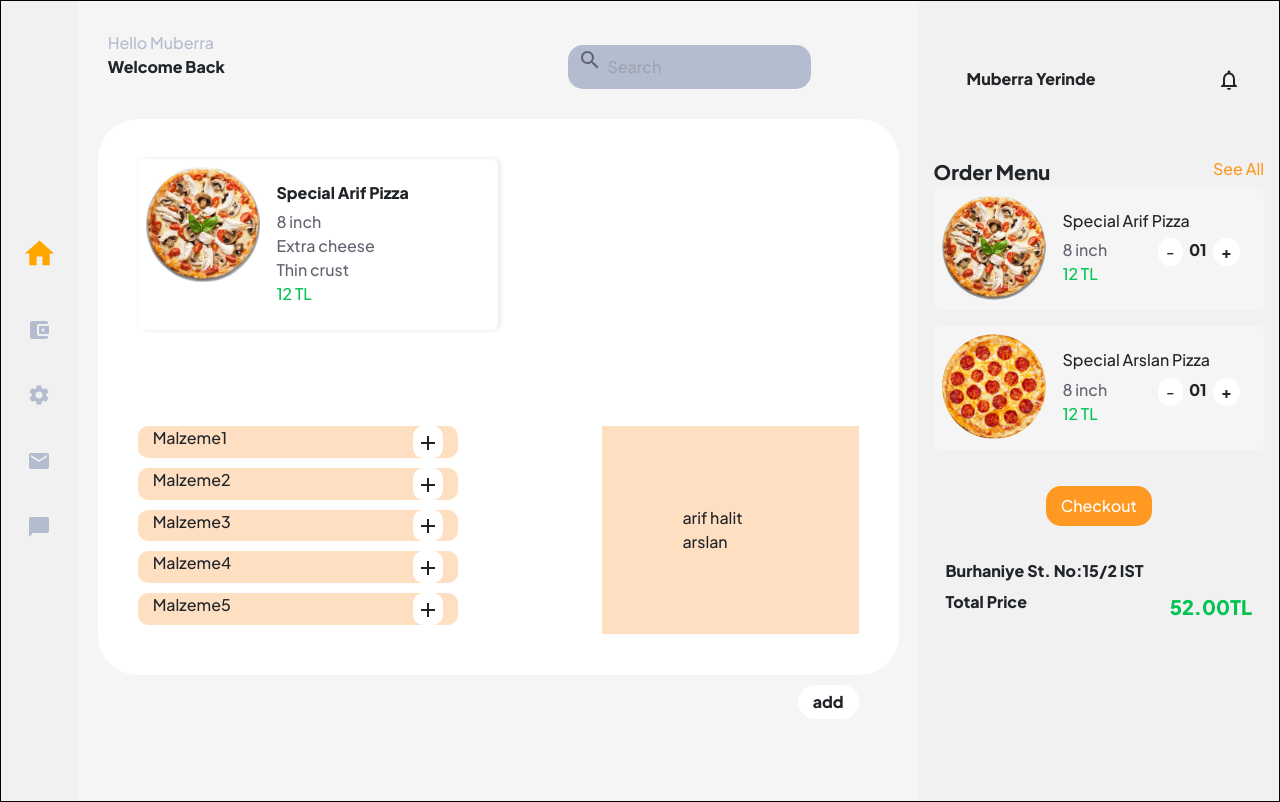
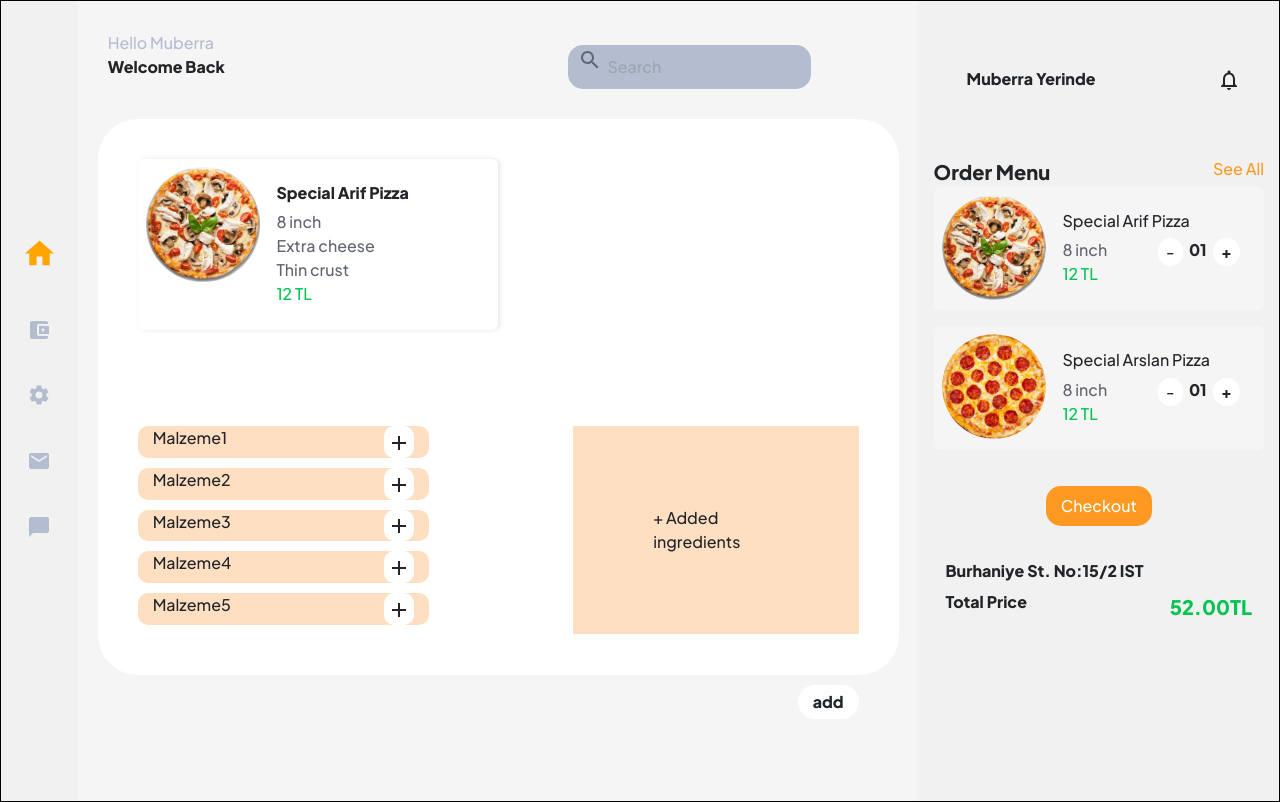
Before and after one commit to arifhalitarslan/TescoPizza_UI, a React (Vite) app in the folder TescoPizza/: page /PizzaDetailed in a window 1280 px wide. Built offline with nearby package versions, Linux system fonts and the light colour scheme.

Commit message:
Last version

```diff
--- a/TescoPizza/src/App.jsx
+++ b/TescoPizza/src/App.jsx
@@ -14,6 +14,7 @@ import RegisterPage from "./Pages/RegisterPage";
 import PizzaDetailed from "./Pages/PizzaDetailed";
 import NotificationPage from "./Pages/NotificationPage";
 import ContactUs from "./Pages/ContactUs";
+import Message from "./Components/Message";
 
 function App() {
   return (
@@ -29,6 +30,7 @@ function App() {
           <Route path="/Settings" element={<SettingsPage />} />
           <Route path="/" element={<Form/>} />
           <Route path="/Forgot-Password" element={<ForgotPasswordPage />} />
+          <Route path="/Message" element={<Message />} />
           <Route path="/Reset-Password" element={<ResetPasswordPage />} />
           <Route path="/Register" element={<RegisterPage />} />
           <Route path="/PizzaDetailed" element={<PizzaDetailed />} />
--- a/TescoPizza/src/Components/Checkout.css
+++ b/TescoPizza/src/Components/Checkout.css
@@ -1,3 +1,4 @@
+
 .checkout-container {
     display: flex;
     justify-content: space-between;
--- a/TescoPizza/src/Components/Checkout.jsx
+++ b/TescoPizza/src/Components/Checkout.jsx
@@ -1,6 +1,5 @@
 import React, { useState } from 'react';
 import './Checkout.css';
-
 const Checkout = () => {
     const [cart, setCart] = useState([
         { id: 1, name: "Item 1", price: 10, quantity: 1 },
@@ -62,7 +61,9 @@ const Checkout = () => {
     };
 
     return (
-        <div className="checkout-container">
+
+
+       <div className="checkout-container">
             <div className="checkoutform-section">
                 <form>
                     <h2 className='bold'>PERSONAL INFORMATION</h2>
@@ -174,6 +175,7 @@ const Checkout = () => {
                 </div>
             </div>
         </div>
+
     );
 }
 
--- a/TescoPizza/src/Components/LoginForm.jsx
+++ b/TescoPizza/src/Components/LoginForm.jsx
@@ -24,7 +24,7 @@ const LoginForm = () => {
       <form className="login-form" onSubmit={handleLogin}>
         <div className="login-input-container">
           <h1 className="bold" style={{ textAlign: 'center' }}>Login</h1>
-          <label className="label-register" htmlFor="name" style={{color:'orange'}}>E-Mail</label>
+          <label className="label-register" htmlFor="name" style={{ color: 'orange' }}>E-Mail</label>
           <input
             type="email"
             className="login-input"
@@ -34,7 +34,7 @@ const LoginForm = () => {
           />
         </div>
         <div className="login-input-container">
-          <label className="label-register" htmlFor="name" style={{color:'orange'}}>Password</label>
+          <label className="label-register" htmlFor="name" style={{ color: 'orange' }}>Password</label>
           <input
             type="password"
             className="login-input"
@@ -43,9 +43,11 @@ const LoginForm = () => {
             onChange={(e) => setPassword(e.target.value)}
           />
         </div>
+        <Link to="/Home">
           <button type="submit" className="login-button">
             Login
           </button>
+        </Link>
         {error && <p className="error-message">{error}</p>}
         <Link to="/forgot-password" className="forgot-password link" style={{ color: '#B67812' }}>
           Forgot Password
--- a/TescoPizza/src/Components/Navbar.jsx
+++ b/TescoPizza/src/Components/Navbar.jsx
@@ -5,19 +5,19 @@ import AccountBalanceWalletIcon from '@mui/icons-material/AccountBalanceWallet';
 import SettingsIcon from '@mui/icons-material/Settings';
 import EmailIcon from '@mui/icons-material/Email';
 import ChatBubbleIcon from '@mui/icons-material/ChatBubble';
+import { Link } from 'react-router-dom';
 
 
 function Navbar() {
   return (
-    <div className='AllNavbarPage' style={{width:'100%'}}>
-     <div className='NavbarButtonsMain'>
-     <button style={{ fontSize: '35px', color: 'orange'}}><HomeIcon fontSize="inherit" /></button>
-
-           <button><AccountBalanceWalletIcon/></button>
-           <button><SettingsIcon/></button>
-           <button><EmailIcon/></button>
-           <button><ChatBubbleIcon/></button>
-     </div>
+    <div className='AllNavbarPage' style={{ width: '100%' }}>
+      <div className='NavbarButtonsMain'>
+        <Link to="/Home"> <button style={{ fontSize: '35px', color: 'orange' }}><HomeIcon fontSize="inherit" /></button> </Link>
+        <Link to="/Checkout"><button><AccountBalanceWalletIcon /></button> </Link>
+        <Link to="/Settings"> <button><SettingsIcon /></button> </Link>
+        <Link to="/ContactUs"><button><EmailIcon /></button></Link>
+        <Link to="/Message"> <button><ChatBubbleIcon /></button> </Link>
+      </div>
     </div>
   )
 }
--- a/TescoPizza/src/Pages/PizzaDetailed.jsx
+++ b/TescoPizza/src/Pages/PizzaDetailed.jsx
@@ -7,10 +7,8 @@ import NotificationsNoneIcon from "@mui/icons-material/NotificationsNone";
 import AddIcon from '@mui/icons-material/Add';
 import Pizza1 from "../assets/Pizza1.jpg";
 import Pizza2 from "../assets/Pizza2.jpg";
-import Pizza3 from "../assets/Pizza3.jpg";
-import Pizza4 from "../assets/Pizza4.jpg";
-import Pizza5 from "../assets/Pizza5.jpg";
-import Pizza6 from "../assets/Pizza6.jpg";
+import { Link } from 'react-router-dom';
+
 
 function PizzaDetailed() {
   return (
@@ -84,7 +82,7 @@ function PizzaDetailed() {
                   <button style={{ marginRight: '15px', backgroundColor: 'white', padding: '3px', borderRadius: '10px' }}><AddIcon /></button></div>
               </div>
               <div className='AddMalzemeRight'>
-                arif halit arslan
+                + Added ingredients
               </div>
             </div>
             <div className='BottomAddButton'>
@@ -100,9 +98,11 @@ function PizzaDetailed() {
         <div className="RightSideMainPage">
           <div className="RightSideTitle">
             <p>Muberra Yerinde</p>
+
             <button>
-              <NotificationsNoneIcon />
+              <Link to="/Notification"> <NotificationsNoneIcon /> </Link>
             </button>
+
           </div>
           <div className="RightSideOrderMenuTitle">
             <div>
```
Also changed, not shown: TescoPizza/src/Pages/MainPage.jsx (+11 -11 lines), TescoPizza/src/Pages/CheckoutPage.css (line endings or trailing spaces), 1 other file (tests, documents, lock files or other folders). Lines whose indentation alone changed are shown as unchanged.
